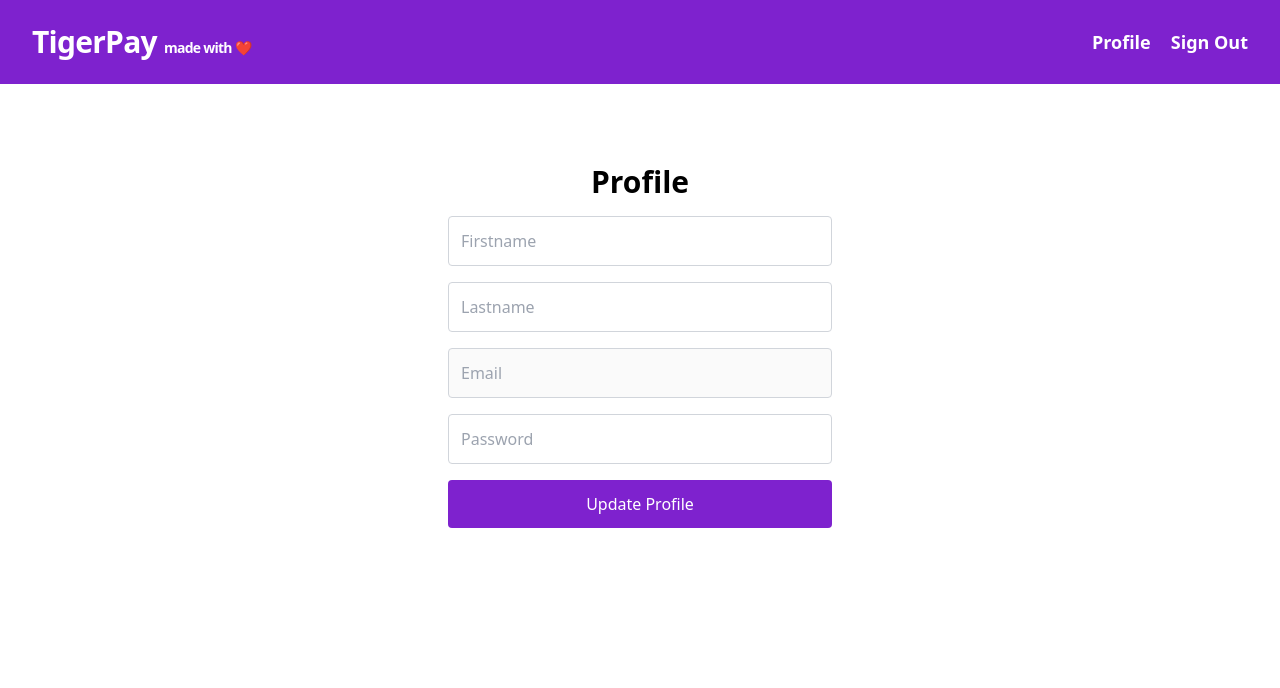
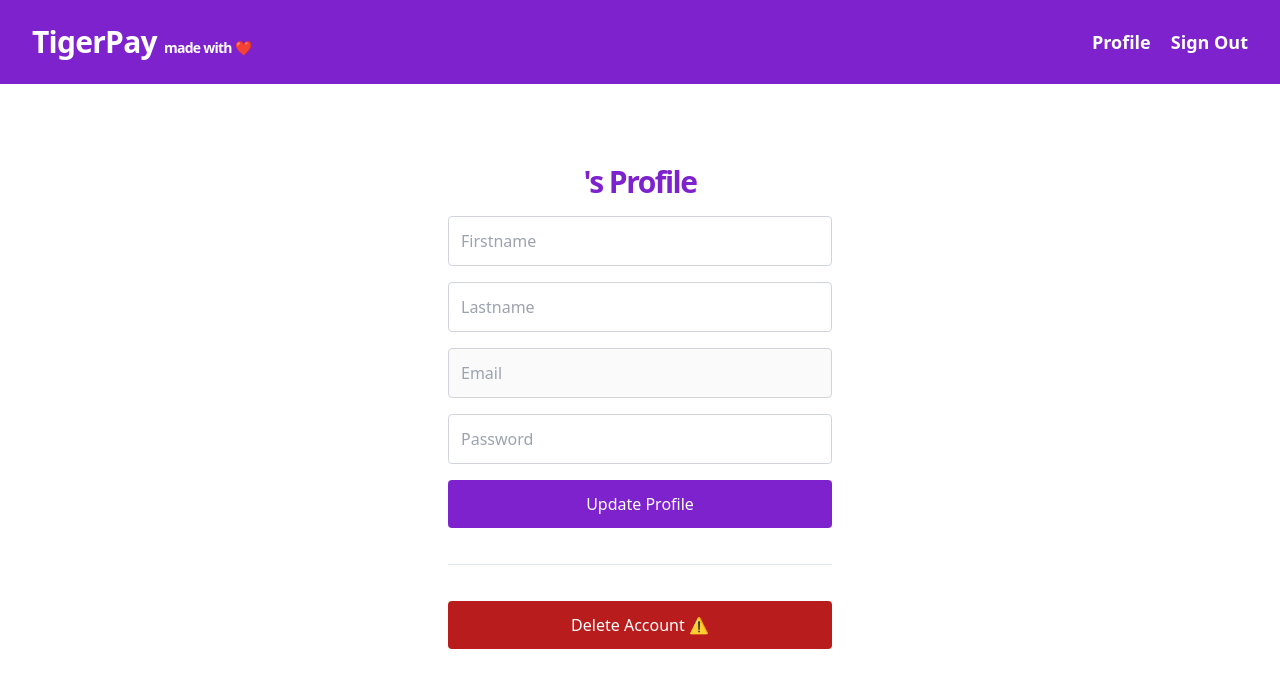
Before and after one commit to shubhamwagh2544/tigerpay-v1, a React (Vite) app in the folder client/: page /profile in a window 1280 px wide. Shown: the top 688 px of the page. Built offline with nearby package versions, Linux system fonts and the light colour scheme; no server answers; sample sign-in values are in the browser's storage.

Commit message:
delete user ui

```diff
--- a/client/package.json
+++ b/client/package.json
@@ -11,6 +11,7 @@
   },
   "dependencies": {
     "@radix-ui/react-icons": "^1.3.0",
+    "@radix-ui/react-separator": "^1.0.3",
     "axios": "^1.6.8",
     "class-variance-authority": "^0.7.0",
     "clsx": "^2.1.0",
--- a/client/src/pages/ProfilePage.tsx
+++ b/client/src/pages/ProfilePage.tsx
@@ -1,7 +1,9 @@
+import { Separator } from "@/components/ui/separator";
 import BACKEND_URL from "@/global";
 import { UserType } from "@/types/UserType";
 import axios from "axios";
 import { useEffect, useState } from "react";
+import { useNavigate } from "react-router-dom";
 import { toast } from "sonner";
 
 export default function ProfilePage() {
@@ -12,6 +14,7 @@ export default function ProfilePage() {
         lastname: "",
         password: ""
     })
+    const navigate = useNavigate()
 
     useEffect(() => {
         async function fetchUser() {
@@ -64,11 +67,30 @@ export default function ProfilePage() {
         }
     }
 
+    async function deleteAccount() {
+        try {
+            const token = localStorage.getItem('token');
+            const response = await axios.delete(`${BACKEND_URL}/api/user/profile`, {
+                headers: {
+                    Authorization: `Bearer ${token}`
+                }
+            })
+            if (response.status === 200) {
+                toast.success(`Sayonara!, ${user?.firstname} ${user?.lastname} 💔`)
+                localStorage.clear()
+                navigate("/")
+            }
+        }
+        catch (error: any) {
+            toast.error("Error deleting account!")
+        }
+    }
+
     return (
         <div>
             <div className="container mx-auto flex justify-center items-center py-10 mt-10">
                 <div className="w-96">
-                    <h1 className="text-3xl font-bold text-center">Profile</h1>
+                    <h1 className="text-3xl font-bold text-center text-purple-700 tracking-tighter">{user?.firstname}'s Profile</h1>
                     <div className="flex flex-col gap-4 mt-4">
                         <input
                             type="text"
@@ -96,7 +118,7 @@ export default function ProfilePage() {
                         />
                         <input
                             type="password"
-                            defaultValue={user?.password}
+                            //defaultValue={user?.password}
                             name="password"
                             placeholder="Password"
                             className="p-3 border border-gray-300 rounded"
@@ -104,14 +126,19 @@ export default function ProfilePage() {
                         />
                         <button
                             type="submit"
-                            className="bg-purple-700 text-white p-3 rounded"
+                            className="bg-purple-700 text-white p-3 rounded mb-5 hover:bg-purple-800"
                             onClick={handleSubmit}
                         >
                             Update Profile
                         </button>
-                    </div>
-                    <div>
-                        <span></span>
+                        <Separator />
+                        <button
+                            type="submit"
+                            className="bg-red-700 text-white p-3 rounded mt-5 hover:bg-red-800"
+                            onClick={deleteAccount}
+                        >
+                            Delete Account ⚠️
+                        </button>
                     </div>
                 </div>
             </div>
--- a/client/src/pages/SignInPage.tsx
+++ b/client/src/pages/SignInPage.tsx
@@ -30,10 +30,13 @@ export default function SignInPage() {
         }
         catch (error: any) {
             if (error.response.status === 404) {
-                toast.success("Account not found! Please sign up!")
+                toast.success("Account not found! Please sign up ❌")
+            }
+            if (error.response.status === 401) {
+                toast.success("Invalid credentials! Please try again ❌")
             }
             else {
-                toast.error("Something went wrong!")
+                toast.error("Something went wrong ❌")
             }
         }
     }
--- a/client/src/pages/SignUpPage.tsx
+++ b/client/src/pages/SignUpPage.tsx
@@ -42,10 +42,10 @@ export default function SignUpPage({ }: Props) {
         }
         catch (error: any) {
             if (error.response.status === 409) {
-                toast.success("Account already exists! Please sign in!")
+                toast.success("Account already exists! Please sign in ❌")
             }
             else {
-                toast.error("Something went wrong!")
+                toast.error("Something went wrong ❌")
             }
         }
     }
```
Also changed, not shown: 1 other file (tests, documents, lock files or other folders).
